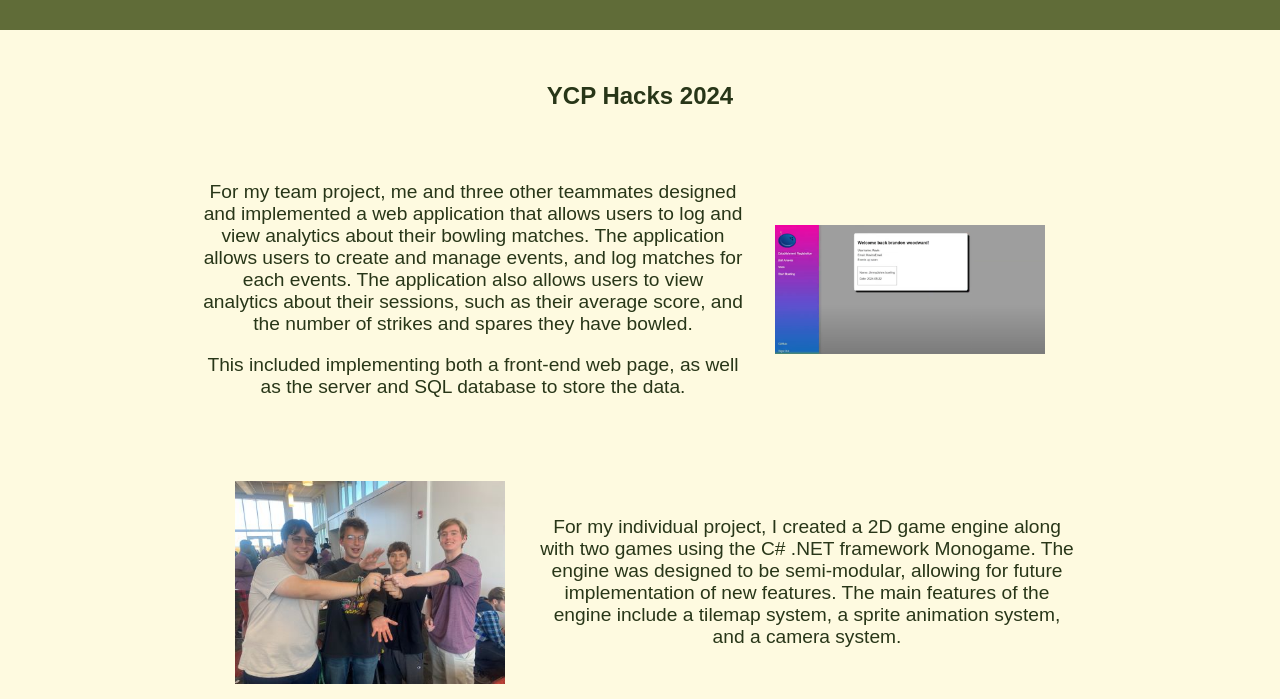
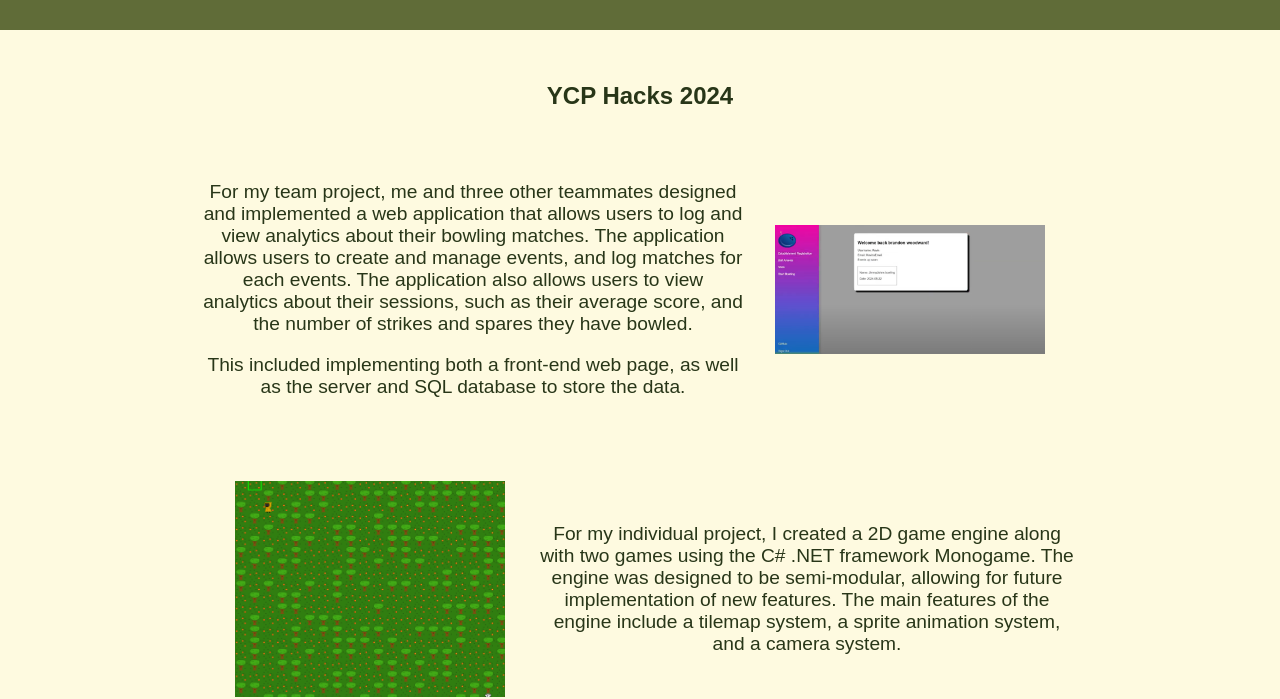
Before and after one commit to emmetl913/AboutMeSite, a plain HTML site: page Project_Pages/cs320_info.html in a window 1280 px wide. Shown: the part 116-815 px from the top of the page. Drawn offline with Linux system fonts and the light colour scheme.

Commit message:
cs320 finish

```diff
--- a/Project_Pages/cs320_info.html
+++ b/Project_Pages/cs320_info.html
@@ -38,7 +38,7 @@
             </div>
 
             <div class="about-container">
-                <img src="../Images/ycp-hacks-2024-2.jpg" alt="Example Image" class="profile-image">
+                <img src="../Images/cs320-individual.png" alt="Example Image" class="profile-image">
                 <div class="text-content">
                     <p>For my individual project, I created a 2D game engine along with two games using the C# .NET framework Monogame. The
                         engine was designed to be semi-modular, allowing for future implementation of new features. The main features of the engine
```
Also changed, not shown: Images/cs320-individual.png (added).
